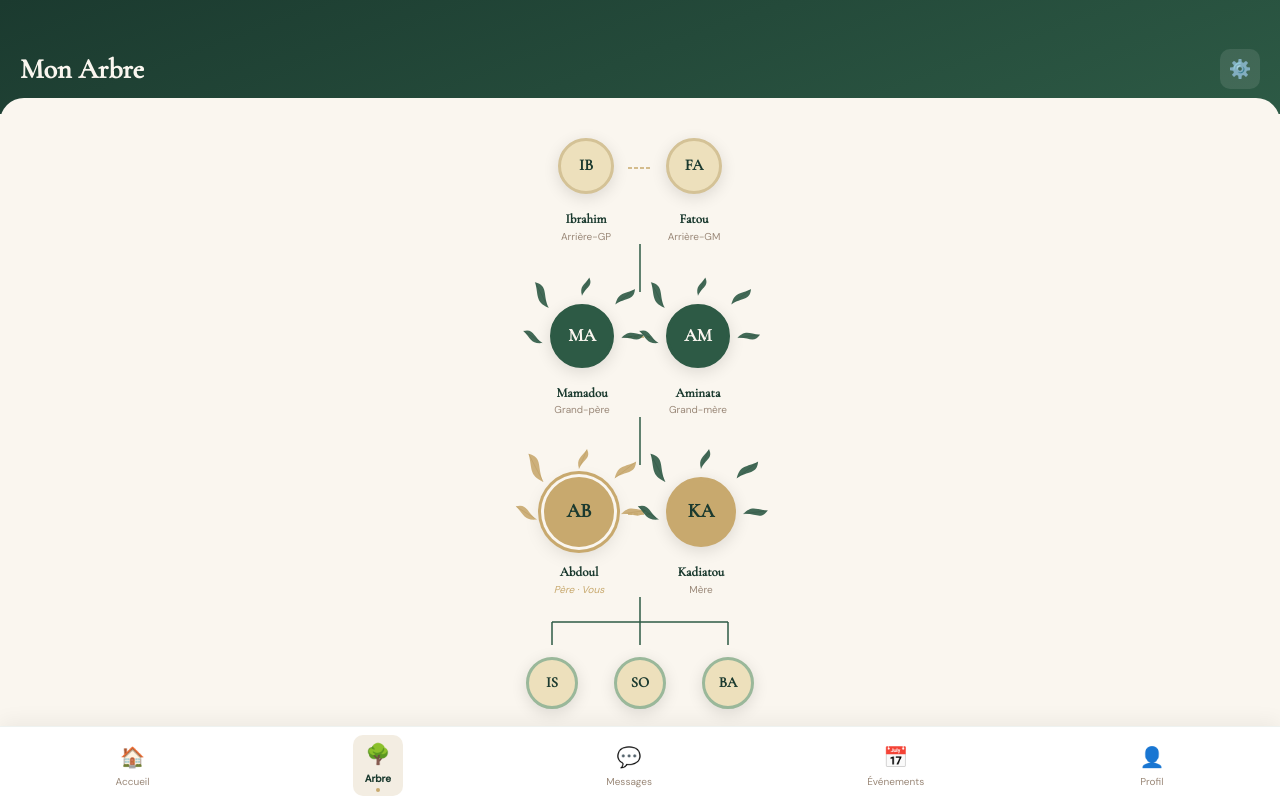
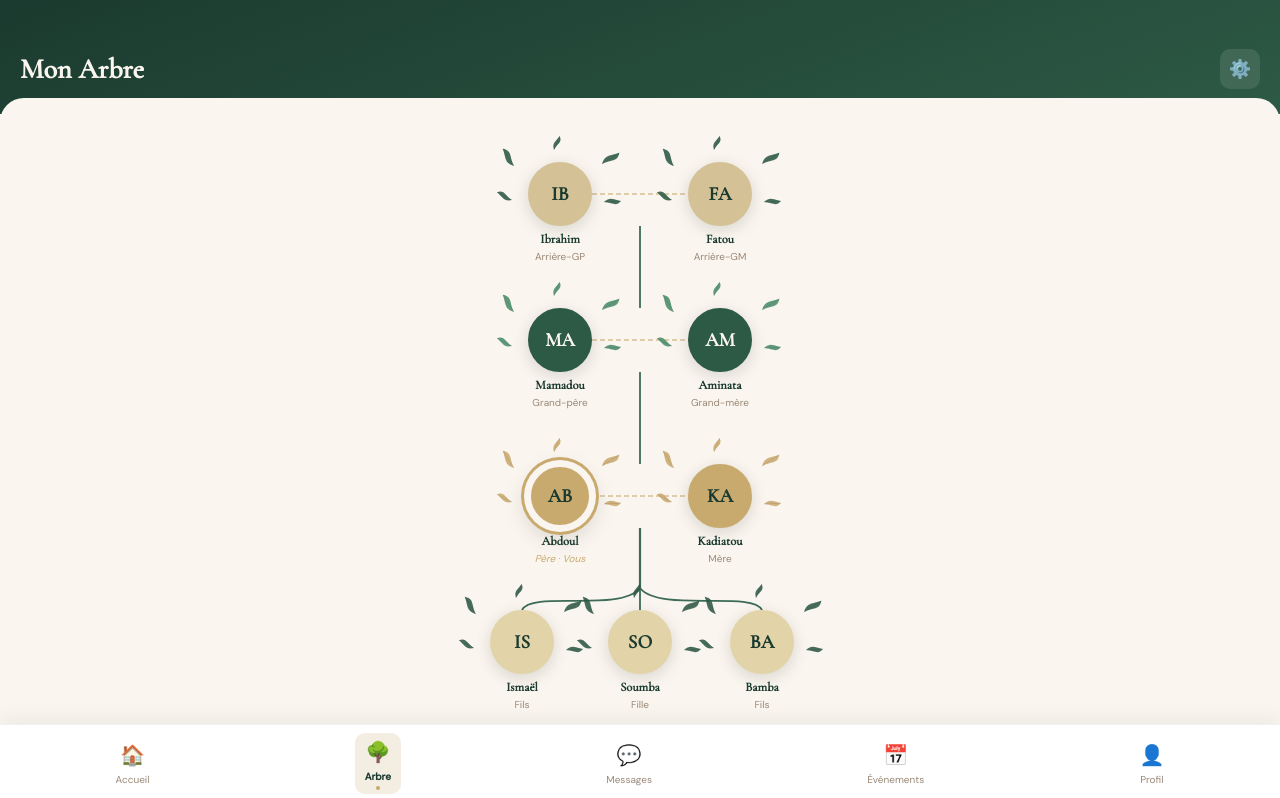
Before and after one commit to yonna25/Racines-Windo, a Next.js app: page /arbre in a window 1280 px wide. Shown: the top 798 px of the page. Built offline with nearby package versions, Linux system fonts and the light colour scheme.

Commit message:
Add color and text properties to member data

```diff
--- a/src/app/arbre/page.jsx
+++ b/src/app/arbre/page.jsx
@@ -2,193 +2,251 @@
 import { useState } from 'react'
 import { useRouter } from 'next/navigation'
 
+// ── Données ───────────────────────────────────────────────────────
 const MEMBERS = {
-  ibrahim:  { ini: 'IB', name: 'Ibrahim',  role: 'Arrière-GP',  gen: 1, photo: null },
-  fatou:    { ini: 'FA', name: 'Fatou',    role: 'Arrière-GM',  gen: 1, photo: null },
-  mamadou:  { ini: 'MA', name: 'Mamadou',  role: 'Grand-père',  gen: 2, photo: null },
-  aminata:  { ini: 'AM', name: 'Aminata',  role: 'Grand-mère',  gen: 2, photo: null },
-  abdoul:   { ini: 'AB', name: 'Abdoul',   role: 'Père · Vous', gen: 3, photo: null, isYou: true },
-  kadiatou: { ini: 'KA', name: 'Kadiatou', role: 'Mère',        gen: 3, photo: null },
-  ismael:   { ini: 'IS', name: 'Ismaël',   role: 'Fils',        gen: 4, photo: null },
-  soumba:   { ini: 'SO', name: 'Soumba',   role: 'Fille',       gen: 4, photo: null },
-  bamba:    { ini: 'BA', name: 'Bamba',    role: 'Fils',        gen: 4, photo: null },
+  ibrahim:  { ini: 'IB', name: 'Ibrahim',  role: 'Arrière-GP',  photo: null, color: '#D4C296', text: '#1B3A2F' },
+  fatou:    { ini: 'FA', name: 'Fatou',    role: 'Arrière-GM',  photo: null, color: '#D4C296', text: '#1B3A2F' },
+  mamadou:  { ini: 'MA', name: 'Mamadou',  role: 'Grand-père',  photo: null, color: '#2D5A45', text: '#FAF6EF' },
+  aminata:  { ini: 'AM', name: 'Aminata',  role: 'Grand-mère',  photo: null, color: '#2D5A45', text: '#FAF6EF' },
+  abdoul:   { ini: 'AB', name: 'Abdoul',   role: 'Père · Vous', photo: null, color: '#C8A96E', text: '#1B3A2F', isYou: true },
+  kadiatou: { ini: 'KA', name: 'Kadiatou', role: 'Mère',        photo: null, color: '#C8A96E', text: '#1B3A2F' },
+  ismael:   { ini: 'IS', name: 'Ismaël',   role: 'Fils',        photo: null, color: '#E2D4A8', text: '#1B3A2F' },
+  soumba:   { ini: 'SO', name: 'Soumba',   role: 'Fille',       photo: null, color: '#E2D4A8', text: '#1B3A2F' },
+  bamba:    { ini: 'BA', name: 'Bamba',    role: 'Fils',        photo: null, color: '#E2D4A8', text: '#1B3A2F' },
 }
 
-const GEN_STYLE = {
-  1: { ring: '#D4C296', bg: '#EDE0BC', text: '#1B3A2F' },
-  2: { ring: '#2D5A45', bg: '#2D5A45', text: '#FAF6EF' },
-  3: { ring: '#C8A96E', bg: '#C8A96E', text: '#1B3A2F' },
-  4: { ring: '#9AB89A', bg: '#EDE0BC', text: '#1B3A2F' },
+// ── Layout (canvas 340 × 620) ─────────────────────────────────────
+const R = 32   // rayon de chaque cercle
+const W = 340  // largeur canvas
+const POSITIONS = {
+  ibrahim:  { x: 90,  y: 72 },
+  fatou:    { x: 250, y: 72 },
+  mamadou:  { x: 90,  y: 218 },
+  aminata:  { x: 250, y: 218 },
+  abdoul:   { x: 90,  y: 374 },
+  kadiatou: { x: 250, y: 374 },
+  ismael:   { x: 52,  y: 520 },
+  soumba:   { x: 170, y: 520 },
+  bamba:    { x: 292, y: 520 },
 }
 
-// Feuille SVG individuelle
-function Leaf({ x, y, rotate, color, size }) {
+// ── Feuille SVG (dessinée dans le SVG global) ─────────────────────
+// cx/cy = centre du nœud, toutes les feuilles autour
+const LEAF_OFFSETS = [
+  { dx: -R - 14, dy: -R + 4,  rotate: -50, size: 11 },
+  { dx:  R + 10, dy: -R + 2,  rotate:  40, size: 11 },
+  { dx: -R - 16, dy:  6,      rotate: -80, size:  9 },
+  { dx:  R + 12, dy:  8,      rotate:  70, size:  9 },
+  { dx: -6,      dy: -R - 12, rotate:   5, size:  8 },
+]
+
+function LeafShape({ cx, cy, color }) {
   return (
-    <g transform={`translate(${x},${y}) rotate(${rotate})`}>
+    <>
+      {LEAF_OFFSETS.map((l, i) => {
+        const lx = cx + l.dx
+        const ly = cy + l.dy
+        const s = l.size
+        return (
+          <g key={i} transform={`translate(${lx},${ly}) rotate(${l.rotate})`}>
             <path
-        d={`M0,0 C${size*0.3},-${size*0.8} ${size*0.9},-${size*0.9} ${size*0.5},-${size*1.6}
-           C${size*0.1},-${size*0.9} -${size*0.3},-${size*0.8} 0,0 Z`}
+              d={`M0,0 C${s*0.35},-${s*0.9} ${s},-${s} ${s*0.55},-${s*1.8}
+                 C${s*0.1},-${s} -${s*0.35},-${s*0.9} 0,0 Z`}
               fill={color}
-        opacity="0.9"
+              opacity="0.88"
             />
             <line
-        x1="0" y1="0" x2={size*0.5} y2={-size*1.6}
-        stroke={color === '#C8A96E' ? '#A07830' : '#1B3A2F'}
-        strokeWidth="0.5" opacity="0.35"
+              x1="0" y1="0"
+              x2={s * 0.55} y2={-s * 1.8}
+              stroke="rgba(0,0,0,0.15)"
+              strokeWidth="0.5"
+            />
+          </g>
+        )
+      })}
+    </>
+  )
+}
+
+// ── Branches organiques SVG ───────────────────────────────────────
+function TreeBranches() {
+  const P = POSITIONS
+  const branchColor = '#3D6B55'
+  const coupleColor = '#C8A96E'
+  const strokeW = 1.8
+
+  // Midpoints couples (entre les deux membres)
+  const mid = (a, b) => ({ x: (a.x + b.x) / 2, y: (a.y + b.y) / 2 })
+  const m1 = mid(P.ibrahim, P.fatou)    // gen1 milieu
+  const m2 = mid(P.mamadou, P.aminata)  // gen2 milieu
+  const m3 = mid(P.abdoul, P.kadiatou)  // gen3 milieu
+
+  return (
+    <g>
+      {/* ── Lignes couple (tirets dorés) ── */}
+      {[
+        [P.ibrahim, P.fatou],
+        [P.mamadou, P.aminata],
+        [P.abdoul, P.kadiatou],
+      ].map(([a, b], i) => (
+        <line
+          key={i}
+          x1={a.x + R} y1={a.y}
+          x2={b.x - R} y2={b.y}
+          stroke={coupleColor}
+          strokeWidth="1.4"
+          strokeDasharray="5 3"
+          opacity="0.7"
+        />
+      ))}
+
+      {/* ── Branche gen1 → gen2 (courbe bezier) ── */}
+      <path
+        d={`M ${m1.x} ${m1.y + R}
+            C ${m1.x} ${m1.y + R + 40}
+              ${m2.x} ${m2.y - R - 40}
+              ${m2.x} ${m2.y - R}`}
+        fill="none" stroke={branchColor} strokeWidth={strokeW}
+      />
+
+      {/* ── Branche gen2 → gen3 ── */}
+      <path
+        d={`M ${m2.x} ${m2.y + R}
+            C ${m2.x} ${m2.y + R + 40}
+              ${m3.x} ${m3.y - R - 40}
+              ${m3.x} ${m3.y - R}`}
+        fill="none" stroke={branchColor} strokeWidth={strokeW}
+      />
+
+      {/* ── Tronc gen3 → enfants (ramification organique) ── */}
+      {/* Tronc principal vers le bas */}
+      <path
+        d={`M ${m3.x} ${m3.y + R}
+            C ${m3.x} ${m3.y + R + 30}
+              ${m3.x} ${m3.y + R + 50}
+              ${m3.x} ${m3.y + R + 60}`}
+        fill="none" stroke={branchColor} strokeWidth={strokeW + 0.4}
+      />
+      {/* Branche gauche → Ismaël */}
+      <path
+        d={`M ${m3.x} ${m3.y + R + 60}
+            C ${m3.x - 20} ${m3.y + R + 85}
+              ${P.ismael.x + 10} ${P.ismael.y - R - 20}
+              ${P.ismael.x} ${P.ismael.y - R}`}
+        fill="none" stroke={branchColor} strokeWidth={strokeW}
+      />
+      {/* Branche centrale → Soumba */}
+      <path
+        d={`M ${m3.x} ${m3.y + R + 60}
+            C ${m3.x} ${m3.y + R + 90}
+              ${P.soumba.x} ${P.soumba.y - R - 30}
+              ${P.soumba.x} ${P.soumba.y - R}`}
+        fill="none" stroke={branchColor} strokeWidth={strokeW}
+      />
+      {/* Branche droite → Bamba */}
+      <path
+        d={`M ${m3.x} ${m3.y + R + 60}
+            C ${m3.x + 20} ${m3.y + R + 85}
+              ${P.bamba.x - 10} ${P.bamba.y - R - 20}
+              ${P.bamba.x} ${P.bamba.y - R}`}
+        fill="none" stroke={branchColor} strokeWidth={strokeW}
       />
     </g>
   )
 }
 
-// Nœud avec photo ou initiales + feuilles optionnelles
-function MemberNode({ id, member, size = 60, leaves = false, onClick }) {
-  const style = GEN_STYLE[member.gen]
-  const leafColor = member.isYou ? '#C8A96E' : '#2D5A45'
-  const total = size + 24
+// ── Nœud membre (positionné en absolu) ───────────────────────────
+function MemberNode({ id, member, cx, cy, leafColor, onClick }) {
+  const size = R * 2
 
   return (
+    <div
+      style={{
+        position: 'absolute',
+        left: cx - R,
+        top:  cy - R,
+        width: size,
+        height: size,
+        zIndex: 2,
+      }}
+    >
       <button
         onClick={() => onClick(id)}
-      className="flex flex-col items-center group"
-      style={{ gap: 6, minWidth: total }}
-    >
-      <div style={{ position: 'relative', width: total, height: total, display: 'flex', alignItems: 'center', justifyContent: 'center' }}>
-
-        {/* Feuilles SVG */}
-        {leaves && (
-          <svg
-            style={{ position: 'absolute', inset: 0, width: '100%', height: '100%', overflow: 'visible', pointerEvents: 'none' }}
-            viewBox={`0 0 ${total} ${total}`}
-          >
-            <Leaf x={total*0.12} y={total*0.18} rotate={-45} color={leafColor} size={size*0.27} />
-            <Leaf x={total*0.88} y={total*0.14} rotate={35}  color={leafColor} size={size*0.23} />
-            <Leaf x={total*0.05} y={total*0.58} rotate={-75} color={leafColor} size={size*0.21} />
-            <Leaf x={total*0.95} y={total*0.52} rotate={65}  color={leafColor} size={size*0.21} />
-            <Leaf x={total*0.5}  y={total*0.04} rotate={5}   color={leafColor} size={size*0.18} />
-          </svg>
-        )}
-
-        {/* Cercle photo */}
-        <div
-          className="rounded-full overflow-hidden flex items-center justify-center transition-transform group-active:scale-95"
+        className="group"
         style={{
-            width: size, height: size,
-            border: `3px solid ${style.ring}`,
-            background: member.photo ? '#000' : style.bg,
+          width: '100%', height: '100%',
+          borderRadius: '50%',
+          border: `3px solid ${member.isYou ? '#FAF6EF' : member.color}`,
+          background: member.photo ? '#000' : member.color,
+          overflow: 'hidden',
+          display: 'flex', alignItems: 'center', justifyContent: 'center',
+          cursor: 'pointer',
           boxShadow: member.isYou
-              ? `0 0 0 3px #FAF6EF, 0 0 0 6px ${style.ring}, 0 6px 20px rgba(0,0,0,0.15)`
-              : '0 4px 16px rgba(0,0,0,0.12)',
+            ? `0 0 0 4px #FAF6EF, 0 0 0 7px #C8A96E, 0 8px 24px rgba(0,0,0,0.18)`
+            : `0 4px 16px rgba(0,0,0,0.14)`,
+          transition: 'transform 0.15s',
         }}
+        onMouseDown={e => e.currentTarget.style.transform = 'scale(0.93)'}
+        onMouseUp={e => e.currentTarget.style.transform = 'scale(1)'}
+        onTouchStart={e => e.currentTarget.style.transform = 'scale(0.93)'}
+        onTouchEnd={e => e.currentTarget.style.transform = 'scale(1)'}
       >
         {member.photo ? (
           <img src={member.photo} alt={member.name} style={{ width: '100%', height: '100%', objectFit: 'cover' }} />
         ) : (
-            <span style={{ fontFamily: 'Cormorant Garamond, serif', fontSize: size * 0.28, fontWeight: 700, color: style.text }}>
+          <span style={{
+            fontFamily: 'Cormorant Garamond, serif',
+            fontSize: R * 0.6,
+            fontWeight: 700,
+            color: member.text,
+            userSelect: 'none',
+          }}>
             {member.ini}
           </span>
         )}
-        </div>
-      </div>
-
-      {/* Nom */}
-      <div className="text-center" style={{ maxWidth: total }}>
-        <p style={{ fontFamily: 'Cormorant Garamond, serif', fontWeight: 700, fontSize: 13, color: '#1B3A2F', lineHeight: 1.2, margin: 0 }}>
-          {member.name}
-        </p>
-        <p style={{ fontSize: 10, color: member.isYou ? '#C8A96E' : '#9A8878', fontStyle: member.isYou ? 'italic' : 'normal', margin: 0, marginTop: 1 }}>
-          {member.role}
-        </p>
-      </div>
       </button>
-  )
-}
-
-// Bouton + Ajouter
-function AddNode({ size = 48 }) {
-  const total = size + 24
-  return (
-    <div className="flex flex-col items-center" style={{ gap: 6, minWidth: total }}>
-      <div style={{ width: total, height: total, display: 'flex', alignItems: 'center', justifyContent: 'center' }}>
-        <div
-          className="rounded-full flex items-center justify-center"
-          style={{
-            width: size, height: size,
-            border: '2px dashed #C8A96E',
-            background: 'rgba(200,169,110,0.06)',
-            color: '#C8A96E',
-            fontSize: size * 0.38,
-            fontWeight: 300,
-          }}
-        >
-          +
-        </div>
-      </div>
-      <p style={{ fontSize: 10, color: '#C8A96E', margin: 0 }}>Ajouter</p>
     </div>
   )
 }
 
-// Tiret couple horizontal
-function CoupleLine() {
+// ── Label sous nœud ───────────────────────────────────────────────
+function MemberLabel({ member, cx, cy }) {
   return (
-    <svg width="28" height="8" style={{ alignSelf: 'center', marginBottom: 34, flexShrink: 0 }}>
-      <line x1="2" y1="4" x2="26" y2="4" stroke="#C8A96E" strokeWidth="1.5" strokeDasharray="4 2" />
-    </svg>
+    <div style={{
+      position: 'absolute',
+      top: cy + R + 6,
+      left: cx - 40,
+      width: 80,
+      textAlign: 'center',
+      zIndex: 2,
+      pointerEvents: 'none',
+    }}>
+      <p style={{ margin: 0, fontFamily: 'Cormorant Garamond, serif', fontWeight: 700, fontSize: 12.5, color: '#1B3A2F', lineHeight: 1.25 }}>
+        {member.name}
+      </p>
+      <p style={{ margin: 0, marginTop: 1, fontSize: 10, color: member.isYou ? '#C8A96E' : '#9A8878', fontStyle: member.isYou ? 'italic' : 'normal' }}>
+        {member.role}
+      </p>
+    </div>
   )
 }
 
-// Branche verticale + horizontale en T (SVG)
-function Branch({ fromX, toXs, color = '#2D5A45' }) {
-  const allX = [fromX, ...toXs]
-  const minX = Math.min(...allX)
-  const maxX = Math.max(...allX)
-  const W = 340
-  const H = 48
-  const midY = H * 0.52
-
-  return (
-    <svg width={W} height={H} style={{ display: 'block', overflow: 'visible' }}>
-      {/* Descente depuis parent */}
-      <line x1={fromX} y1={0} x2={fromX} y2={midY} stroke={color} strokeWidth="1.5" />
-      {/* Horizontale */}
-      {toXs.length > 1 && (
-        <line x1={Math.min(fromX, ...toXs)} y1={midY} x2={Math.max(fromX, ...toXs)} y2={midY} stroke={color} strokeWidth="1.5" />
-      )}
-      {/* Montée vers chaque enfant */}
-      {toXs.map((x, i) => (
-        <line key={i} x1={x} y1={midY} x2={x} y2={H} stroke={color} strokeWidth="1.5" />
-      ))}
-    </svg>
-  )
-}
-
+// ── Page principale ───────────────────────────────────────────────
 export default function ArbrePage() {
   const router = useRouter()
   const [zoom, setZoom] = useState(1)
 
   const go = (id) => router.push(`/arbre/${id}`)
 
-  // Positions X centres des nœuds (dans un conteneur de 340px centré)
-  const W = 340
-  const cx = W / 2
-
-  // Tailles nœuds par gen (size + 24 = total width)
-  const sz1 = 56, tw1 = sz1 + 24   // gen1
-  const sz2 = 64, tw2 = sz2 + 24   // gen2
-  const sz3 = 70, tw3 = sz3 + 24   // gen3
-  const sz4 = 52, tw4 = sz4 + 24   // gen4
-  const gap = 28 // gap entre tiret couple
-
-  // Centres X couples
-  const c1L = cx - gap/2 - tw1/2, c1R = cx + gap/2 + tw1/2
-  const c2L = cx - gap/2 - tw2/2, c2R = cx + gap/2 + tw2/2
-  const c3L = cx - gap/2 - tw3/2, c3R = cx + gap/2 + tw3/2
-  const c4a = cx - tw4 - 12, c4b = cx, c4c = cx + tw4 + 12
-
-  const midCouple = (l, r) => (l + r) / 2
+  const CANVAS_H = 640
+  const leafColorFor = (id) => {
+    if (['abdoul', 'kadiatou'].includes(id)) return '#C8A96E'
+    if (['mamadou', 'aminata'].includes(id)) return '#4A8C6A'
+    return '#2D5A45'
+  }
 
   return (
-    <div className="min-h-screen flex flex-col" style={{ background: '#FAF6EF', fontFamily: 'DM Sans, sans-serif' }}>
+    <div style={{ minHeight: '100vh', display: 'flex', flexDirection: 'column', background: '#FAF6EF', fontFamily: 'DM Sans, sans-serif' }}>
 
       {/* Header */}
       <div style={{ background: 'linear-gradient(160deg,#1B3A2F 0%,#2D5A45 100%)', padding: '48px 20px 24px', display: 'flex', justifyContent: 'space-between', alignItems: 'center' }}>
@@ -196,61 +254,72 @@ export default function ArbrePage() {
         <button style={{ width: 40, height: 40, borderRadius: 10, background: 'rgba(255,255,255,0.1)', border: 'none', fontSize: 18, cursor: 'pointer' }}>⚙️</button>
       </div>
 
-      {/* Contenu */}
+      {/* Arbre scrollable */}
       <div style={{ flex: 1, background: '#FAF6EF', borderRadius: '24px 24px 0 0', marginTop: -16, overflowY: 'auto', paddingBottom: 120 }}>
-        <div style={{ transform: `scale(${zoom})`, transformOrigin: 'top center', transition: 'transform 0.25s', paddingTop: 28 }}>
-          <div style={{ width: W, margin: '0 auto' }}>
+        <div style={{
+          transform: `scale(${zoom})`,
+          transformOrigin: 'top center',
+          transition: 'transform 0.25s',
+          paddingTop: 24,
+        }}>
+          {/* Canvas positionné */}
+          <div style={{
+            position: 'relative',
+            width: W,
+            height: CANVAS_H,
+            margin: '0 auto',
+          }}>
 
-            {/* GEN 1 */}
-            <div style={{ display: 'flex', justifyContent: 'center', alignItems: 'flex-end' }}>
-              <MemberNode id="ibrahim" member={MEMBERS.ibrahim} size={sz1} onClick={go} />
-              <CoupleLine />
-              <MemberNode id="fatou"   member={MEMBERS.fatou}   size={sz1} onClick={go} />
+            {/* SVG pour branches + feuilles (couche basse) */}
+            <svg
+              width={W}
+              height={CANVAS_H}
+              style={{ position: 'absolute', inset: 0, overflow: 'visible', zIndex: 1 }}
+            >
+              {/* Branches organiques */}
+              <TreeBranches />
+
+              {/* Feuilles sur chaque nœud */}
+              {Object.entries(POSITIONS).map(([id, pos]) => (
+                <LeafShape
+                  key={id}
+                  cx={pos.x}
+                  cy={pos.y}
+                  color={leafColorFor(id)}
+                />
+              ))}
+            </svg>
+
+            {/* Nœuds membres (couche haute) */}
+            {Object.entries(MEMBERS).map(([id, member]) => {
+              const pos = POSITIONS[id]
+              return (
+                <div key={id}>
+                  <MemberNode id={id} member={member} cx={pos.x} cy={pos.y} onClick={go} />
+                  <MemberLabel member={member} cx={pos.x} cy={pos.y} />
                 </div>
+              )
+            })}
 
-            <Branch fromX={midCouple(c1L, c1R)} toXs={[midCouple(c2L, c2R)]} />
-
-            {/* GEN 2 */}
-            <div style={{ display: 'flex', justifyContent: 'center', alignItems: 'flex-end' }}>
-              <MemberNode id="mamadou" member={MEMBERS.mamadou} size={sz2} leaves onClick={go} />
-              <CoupleLine />
-              <MemberNode id="aminata" member={MEMBERS.aminata} size={sz2} leaves onClick={go} />
-            </div>
-
-            <Branch fromX={midCouple(c2L, c2R)} toXs={[midCouple(c3L, c3R)]} />
-
-            {/* GEN 3 */}
-            <div style={{ display: 'flex', justifyContent: 'center', alignItems: 'flex-end' }}>
-              <MemberNode id="abdoul"   member={MEMBERS.abdoul}   size={sz3} leaves onClick={go} />
-              <CoupleLine />
-              <MemberNode id="kadiatou" member={MEMBERS.kadiatou} size={sz3} leaves onClick={go} />
-            </div>
-
-            <Branch fromX={midCouple(c3L, c3R)} toXs={[c4a, c4b, c4c]} />
-
-            {/* GEN 4 */}
-            <div style={{ display: 'flex', justifyContent: 'center', alignItems: 'flex-end', gap: 12 }}>
-              <MemberNode id="ismael" member={MEMBERS.ismael} size={sz4} onClick={go} />
-              <MemberNode id="soumba" member={MEMBERS.soumba} size={sz4} onClick={go} />
-              <MemberNode id="bamba"  member={MEMBERS.bamba}  size={sz4} onClick={go} />
-            </div>
-
-            {/* Boutons ajouter */}
-            <div style={{ display: 'flex', justifyContent: 'center', gap: 24, marginTop: 20 }}>
-              <AddNode size={44} />
-              <AddNode size={44} />
-            </div>
-
+            {/* Boutons ajouter (ancêtres inconnus) */}
+            {[{ x: 90, y: 72 - 150 }, { x: 250, y: 72 - 150 }].map((pos, i) => (
+              pos.y > 0 && null
+            ))}
           </div>
         </div>
 
-        {/* Zoom */}
-        <div style={{ display: 'flex', gap: 12, padding: '12px 24px 0' }}>
+        {/* Contrôles zoom */}
+        <div style={{ display: 'flex', gap: 12, padding: '0 24px 8px' }}>
           {[['🔍 Zoom −', -0.15], ['🔎 Zoom +', 0.15]].map(([label, delta]) => (
             <button
               key={label}
-              onClick={() => setZoom(z => Math.min(1.5, Math.max(0.5, z + delta)))}
-              style={{ flex: 1, padding: '12px 0', borderRadius: 16, border: '1px solid #D4C296', background: '#FFF', color: '#1B3A2F', fontWeight: 600, fontSize: 13, cursor: 'pointer' }}
+              onClick={() => setZoom(z => Math.min(1.5, Math.max(0.45, z + delta)))}
+              style={{
+                flex: 1, padding: '12px 0', borderRadius: 16,
+                border: '1px solid #D4C296', background: '#FFFFFF',
+                color: '#1B3A2F', fontWeight: 600, fontSize: 13,
+                cursor: 'pointer', fontFamily: 'DM Sans, sans-serif',
+              }}
             >
               {label}
             </button>
@@ -259,20 +328,37 @@ export default function ArbrePage() {
       </div>
 
       {/* BottomNav */}
-      <div style={{ position: 'fixed', bottom: 0, left: 0, right: 0, display: 'flex', justifyContent: 'space-around', alignItems: 'center', padding: '8px 8px 4px', background: '#FFFFFF', borderTop: '1px solid rgba(45,90,69,0.08)', boxShadow: '0 -4px 20px rgba(0,0,0,0.06)' }}>
+      <div style={{
+        position: 'fixed', bottom: 0, left: 0, right: 0,
+        display: 'flex', justifyContent: 'space-around', alignItems: 'center',
+        padding: '8px 8px 6px',
+        background: '#FFFFFF',
+        borderTop: '1px solid rgba(45,90,69,0.08)',
+        boxShadow: '0 -4px 20px rgba(0,0,0,0.06)',
+      }}>
         {[
-          { key: 'accueil',    icon: '🏠', label: 'Accueil',     href: '/dashboard' },
-          { key: 'arbre',      icon: '🌳', label: 'Arbre',        href: '/arbre' },
-          { key: 'messages',   icon: '💬', label: 'Messages',     href: '/messages' },
-          { key: 'evenements', icon: '📅', label: 'Événements',   href: '/evenements' },
-          { key: 'profil',     icon: '👤', label: 'Profil',       href: '/galerie' },
+          { key: 'accueil',    icon: '🏠', label: 'Accueil',   href: '/dashboard' },
+          { key: 'arbre',      icon: '🌳', label: 'Arbre',      href: '/arbre' },
+          { key: 'messages',   icon: '💬', label: 'Messages',   href: '/messages' },
+          { key: 'evenements', icon: '📅', label: 'Événements', href: '/evenements' },
+          { key: 'profil',     icon: '👤', label: 'Profil',     href: '/galerie' },
         ].map(t => {
           const active = t.key === 'arbre'
           return (
-            <button key={t.key} onClick={() => router.push(t.href)}
-                    style={{ display: 'flex', flexDirection: 'column', alignItems: 'center', gap: 2, padding: '4px 12px', borderRadius: 10, background: active ? '#F3EDE2' : 'transparent', border: 'none', cursor: 'pointer' }}>
+            <button
+              key={t.key}
+              onClick={() => router.push(t.href)}
+              style={{
+                display: 'flex', flexDirection: 'column', alignItems: 'center', gap: 2,
+                padding: '4px 10px', borderRadius: 10,
+                background: active ? '#F3EDE2' : 'transparent',
+                border: 'none', cursor: 'pointer',
+              }}
+            >
               <span style={{ fontSize: 20 }}>{t.icon}</span>
-              <span style={{ fontSize: 10, color: active ? '#1B3A2F' : '#9A8878', fontWeight: active ? 600 : 400 }}>{t.label}</span>
+              <span style={{ fontSize: 10, color: active ? '#1B3A2F' : '#9A8878', fontWeight: active ? 600 : 400 }}>
+                {t.label}
+              </span>
               {active && <div style={{ width: 4, height: 4, borderRadius: '50%', background: '#C8A96E' }} />}
             </button>
           )
```
Lines whose indentation alone changed are shown as unchanged.
